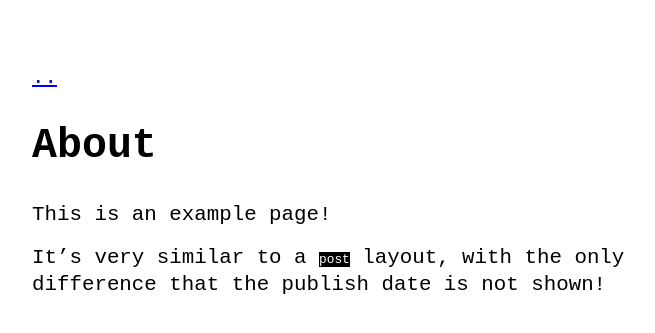
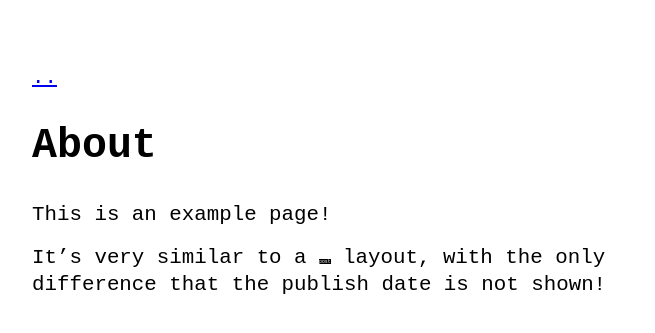
Before and after one commit to problemareas/problemareas.github.io, a Jekyll site: the page built from about.md, in a window 1280 px wide. Shown: the top 333 px of the page, without its empty margins (288-943 px from the left). Built offline with Jekyll 4.4.1, drawn with Linux system fonts in a browser that asks for light colours.

Commit message:
Update no-style-please.scss

```diff
--- a/_sass/no-style-please.scss
+++ b/_sass/no-style-please.scss
@@ -69,7 +69,7 @@ table, th, td {
 code {
   color: white;
   background: black;
-  font-size: .8rem;   // added
+  font-size: .3rem;   // added
   line-height: 1;    // added
 }
 
```
